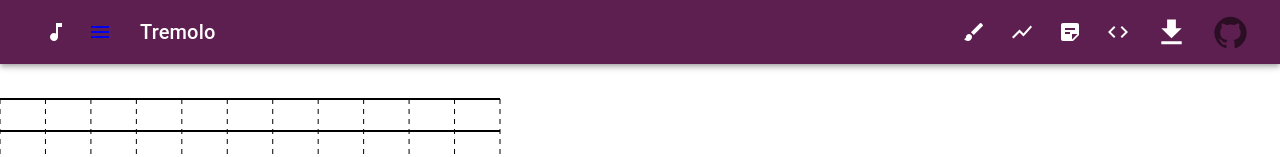
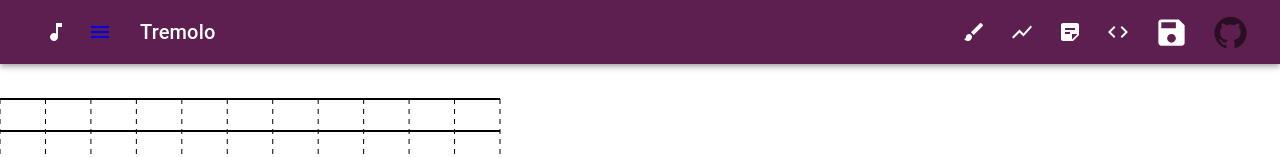
Before and after one commit to Sergej-Popov/tremolo, a React (Vite) app: page /second in a window 1280 px wide. Shown: the top 157 px of the page. Built offline with nearby package versions, Linux system fonts and the light colour scheme; a web font is replaced by a local one.

Commit message:
Add save icon for PNG export

```diff
--- a/src/HelpDialog.tsx
+++ b/src/HelpDialog.tsx
@@ -16,7 +16,7 @@ const shortcuts: ShortcutSection[] = [
       { key: 'Ctrl+D', action: 'Duplicate the selected element' },
       { key: 'r', action: 'Reset element rotation' },
       { key: '/ or ?', action: 'Open this help dialog' },
-      { key: 'Ctrl+S', action: 'Export board as PNG image' },
+      { key: 'Ctrl+S', action: 'Export board as PNG image (save icon)' },
       { key: 'Ctrl+drag', action: 'Snap movement to grid' },
       { key: 'Ctrl+resize', action: 'Snap size to grid' },
     ],
--- a/src/Menu.tsx
+++ b/src/Menu.tsx
@@ -15,7 +15,7 @@ import BrushIcon from '@mui/icons-material/Brush';
 import CodeIcon from '@mui/icons-material/Code';
 import StickyNote2Icon from '@mui/icons-material/StickyNote2';
 import ShowChartIcon from '@mui/icons-material/ShowChart';
-import DownloadIcon from '@mui/icons-material/Download';
+import SaveIcon from '@mui/icons-material/Save';
 const codeLanguages = highlightLangs as readonly string[];
 const codeThemes = highlightThemes as readonly string[];
 
@@ -317,7 +317,7 @@ const Menu: React.FC = () => {
           </Box>
         )}
         <IconButton color="inherit" onClick={() => window.dispatchEvent(new Event('exportimage'))} sx={{ mr: 1 }}>
-          <DownloadIcon fontSize='large' />
+          <SaveIcon fontSize='large' />
         </IconButton>
         <IconButton target='_blank' href='https://github.com/Sergej-Popov/tremolo' >
           <GitHubIcon fontSize='large' />
```
Also changed, not shown: 1 other file (tests, documents, lock files or other folders).
